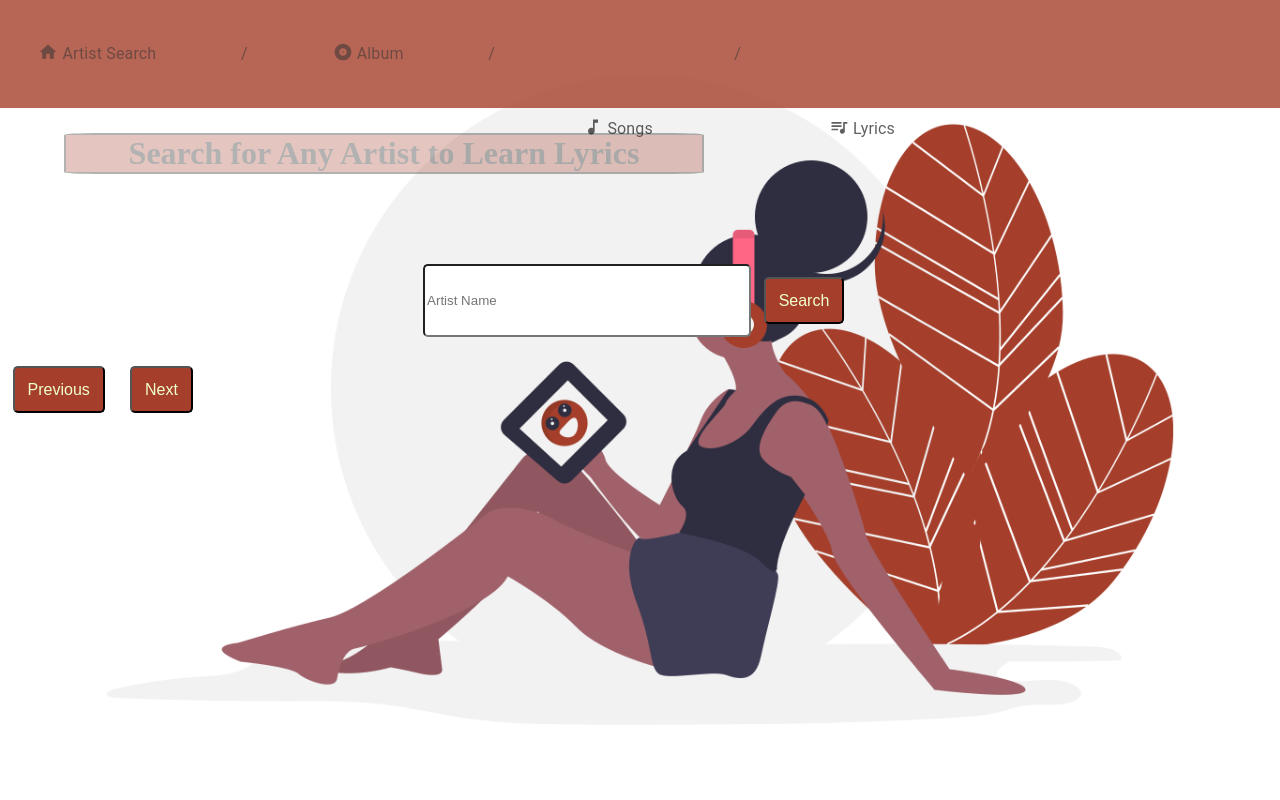
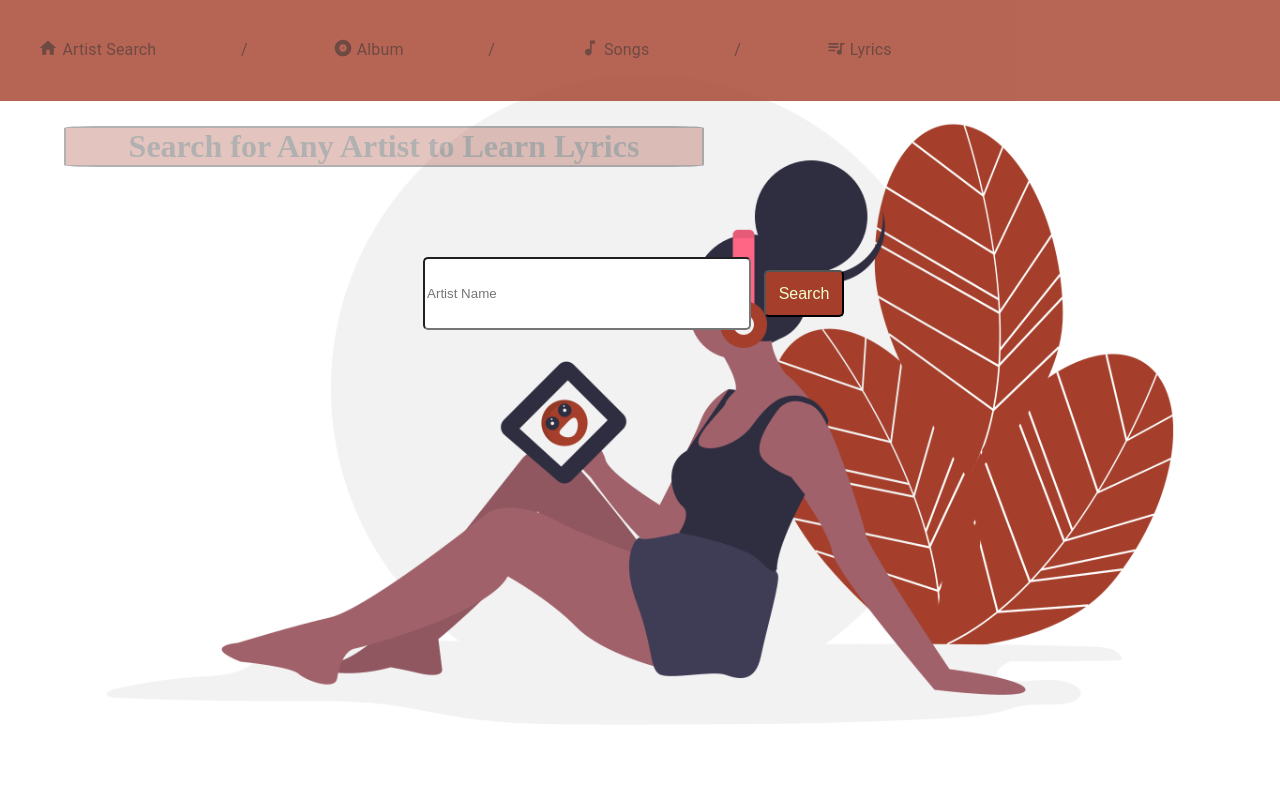
Before and after one commit to samSterns/lyricus-, a React app: page / in a window 1280 px wide. Shown: the top 800 px of the page. Built offline with nearby package versions, Linux system fonts and the light colour scheme.

Commit message:
pagination at bottom

```diff
--- /dev/null
+++ b/src/components/Breadcrumb.css
@@ -0,0 +1,3 @@
+.Breadcrumbs {
+    width: auto;
+}
--- a/src/components/Breadcrumb.js
+++ b/src/components/Breadcrumb.js
@@ -7,6 +7,7 @@ import HomeIcon from '@material-ui/icons/Home';
 import AlbumIcon from '@material-ui/icons/Album';
 import MusicNoteIcon from '@material-ui/icons/MusicNote';
 import QueueMusicIcon from '@material-ui/icons/QueueMusic';
+import styles from './Breadcrumb.css';
 
 const useStyles = makeStyles(theme => ({
   link: {
@@ -21,34 +22,43 @@ const useStyles = makeStyles(theme => ({
 
 function handleClick(event) {
   event.preventDefault();
-  console.info('You clicked a breadcrumb.');
 }
 
 export default function IconBreadcrumbs() {
   const classes = useStyles();
 
+
+
   return (
-    <Breadcrumbs aria-label="breadcrumb">
+    <Breadcrumbs className={styles.Breadcrumbs} aria-label="breadcrumb">
       <Link color="inherit" href="/" onClick={handleClick} className={classes.link}>
         <HomeIcon className={classes.icon} />
         Artist Search
       </Link>
       <Link
         color="inherit"
-        href="/getting-started/installation/"
+        href="/"
         onClick={handleClick}
         className={classes.link} >
         <AlbumIcon className={classes.icon} />
         Album
       </Link>
-      <Typography color="textPrimary" className={classes.link}>
+      <Link
+        color="inherit"
+        href="/getting-started/installation/"
+        onClick={handleClick}
+        className={classes.link} >
         <MusicNoteIcon className={classes.icon} />
         Songs
-      </Typography>
-      <Typography color="textPrimary" className={classes.link}>
+      </Link>
+      <Link
+        color="inherit"
+        href="/getting-started/installation/"
+        onClick={handleClick}
+        className={classes.link} >
         <QueueMusicIcon className={classes.icon} />
         Lyrics
-      </Typography>
+      </Link>
     </Breadcrumbs>
   );
 }
--- a/src/components/SearchViewStyle.css
+++ b/src/components/SearchViewStyle.css
@@ -47,7 +47,6 @@ body {
 }
 
 .pageButton {
-
     background-color: #A53F2B;
     color: #F0FFCE;
     border-radius: 5px;
@@ -55,6 +54,9 @@ body {
     margin-top:2%;
     margin: 1%;
     font-size: 100%;
+    position: relative;
+    margin-top: 100%;
+justify-content: center;
 
 
 }
--- a/src/components/SongView.css
+++ b/src/components/SongView.css
@@ -8,13 +8,11 @@
     line-height: 22px;
     font: Roboto;
     border: 1px solid black;
-    border-radius: 5%;
+    border-radius: 5px;
     box-shadow: 12px 12px 2px 1px #F2F2F2;
-background-color: rgba(0, 0, 0, 0.8);
-    /* opacity: .1; */
+    background-color: #A53F2B;
+    opacity: .8;
 }
-
-
 
 p {
     position: relative;
```
Lines whose indentation alone changed are shown as unchanged.
